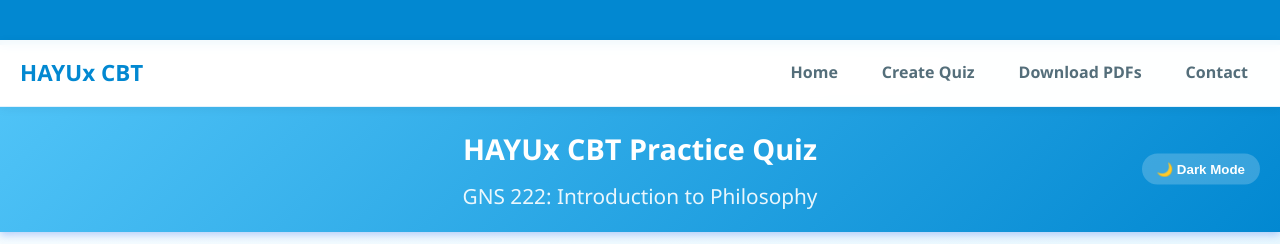
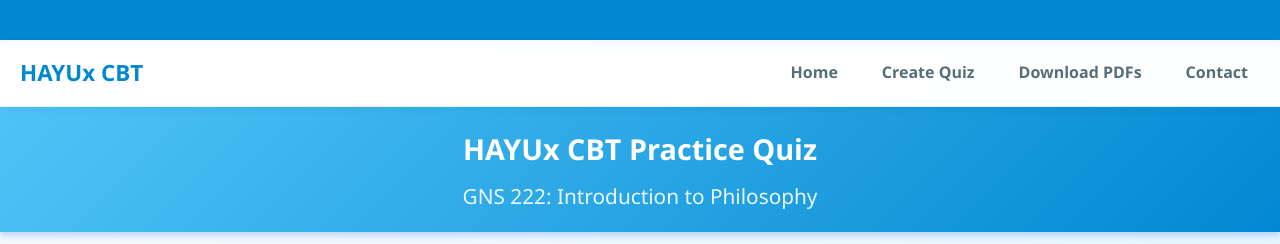
Before and after one commit to yusuufhayu17/GNS222_CBT, a plain HTML site: page index.html in a window 1280 px wide. Shown: the top 244 px of the page. Drawn offline with Linux system fonts and the light colour scheme.

Commit message:
Update index.html

```diff
--- a/index.html
+++ b/index.html
@@ -27,9 +27,6 @@
   <div class="quiz-header">
     <h1>HAYUx CBT Practice Quiz</h1>
     <div class="subheader">GNS 222: Introduction to Philosophy</div>
-    <button id="dark-mode-toggle" aria-label="Toggle Dark Mode" title="Toggle Dark Mode">
-      🌙 Dark Mode
-    </button>
   </div>
 
   <div id="app" style="display: none;">
```
